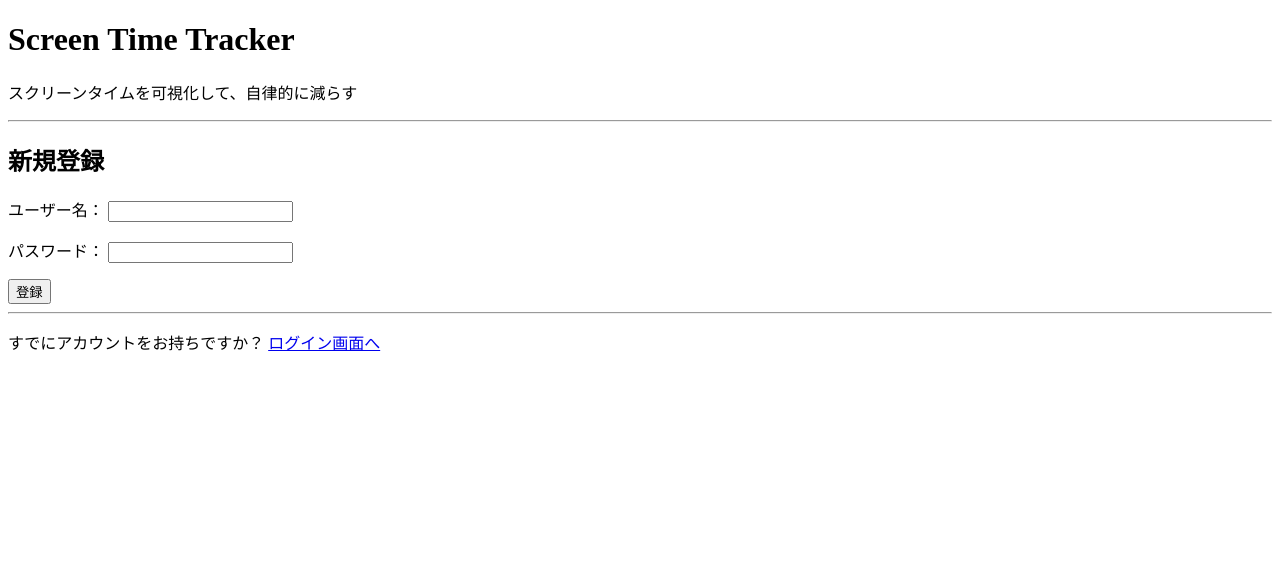
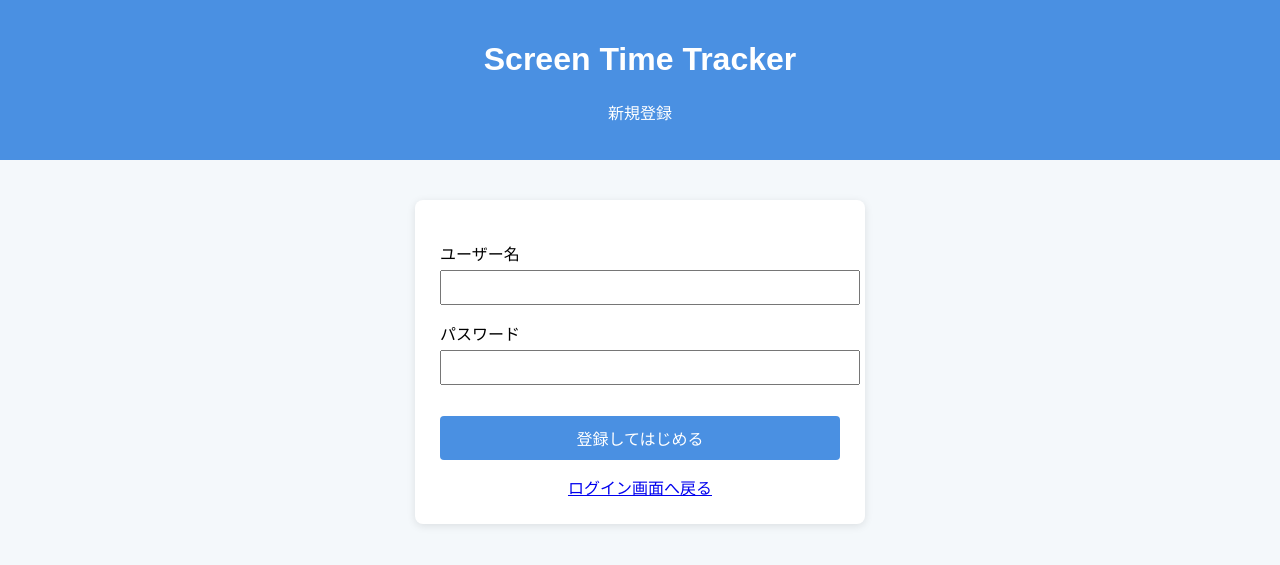
Before and after one commit to SORA-97/sdpbl3-app, a Flask app: page /register in a window 1280 px wide. Shown: the top 565 px of the page. Run offline with Flask 3, Linux system fonts and the light colour scheme.

Commit message:
fix design

```diff
--- a/templates/register.html
+++ b/templates/register.html
@@ -3,41 +3,80 @@
 <head>
     <meta charset="UTF-8">
     <title>新規登録 | Screen Time Tracker</title>
+
+    <style>
+        body {
+            background-color: #f4f8fb;
+            font-family: sans-serif;
+            margin: 0;
+        }
+
+        header {
+            background-color: #4a90e2;
+            color: white;
+            padding: 20px;
+            text-align: center;
+        }
+
+        main {
+            max-width: 400px;
+            margin: 40px auto;
+            background-color: white;
+            padding: 25px;
+            border-radius: 8px;
+            box-shadow: 0 2px 8px rgba(0,0,0,0.1);
+        }
+
+        input {
+            width: 100%;
+            padding: 8px;
+            margin-top: 5px;
+        }
+
+        button {
+            width: 100%;
+            margin-top: 15px;
+            padding: 10px;
+            background-color: #4a90e2;
+            color: white;
+            border: none;
+            border-radius: 4px;
+            font-size: 16px;
+        }
+
+        .link {
+            text-align: center;
+            margin-top: 15px;
+        }
+    </style>
 </head>
+
 <body>
 
 <header>
     <h1>Screen Time Tracker</h1>
-    <p>スクリーンタイムを可視化して、自律的に減らす</p>
-    <hr>
+    <p>新規登録</p>
 </header>
 
-<h2>新規登録</h2>
-
-{% if error %}
-<p style="color:red">{{ error }}</p>
-{% endif %}
-
+<main>
     <form method="post">
         <p>
-        ユーザー名：
+            ユーザー名<br>
             <input type="text" name="username" required>
         </p>
 
         <p>
-        パスワード：
+            パスワード<br>
             <input type="password" name="password" required>
         </p>
 
-    <button>登録</button>
+        <button>登録してはじめる</button>
     </form>
 
-<hr>
-
-<p>
-    すでにアカウントをお持ちですか？
-    <a href="/">ログイン画面へ</a>
-</p>
+    <div class="link">
+        <a href="/login">ログイン画面へ戻る</a>
+    </div>
+</main>
 
 </body>
 </html>
```
Also changed, not shown: templates/dashboard.html (+31 -2 lines), templates/login.html (+55 -16 lines), app.db (added). Lines whose indentation alone changed are shown as unchanged.
